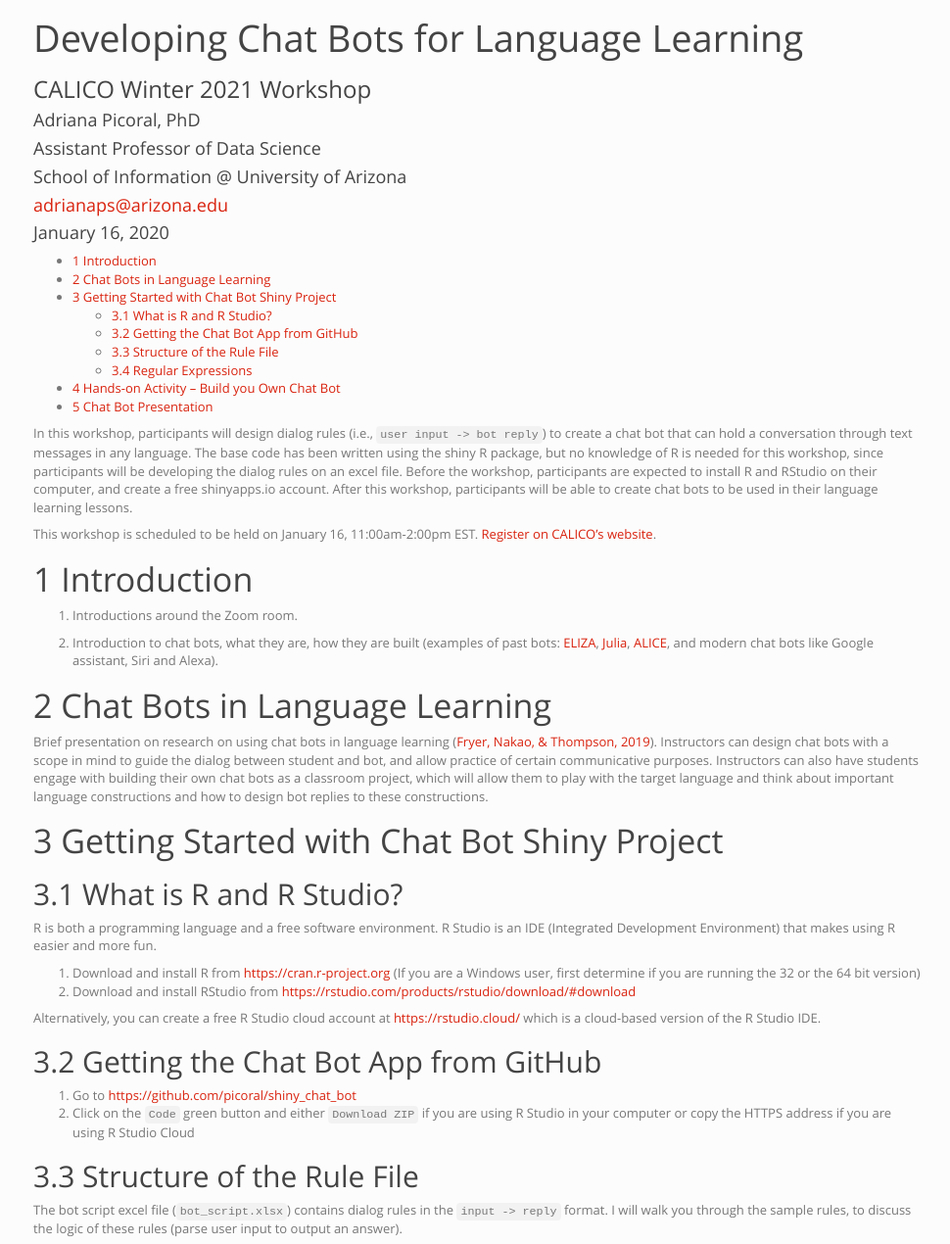
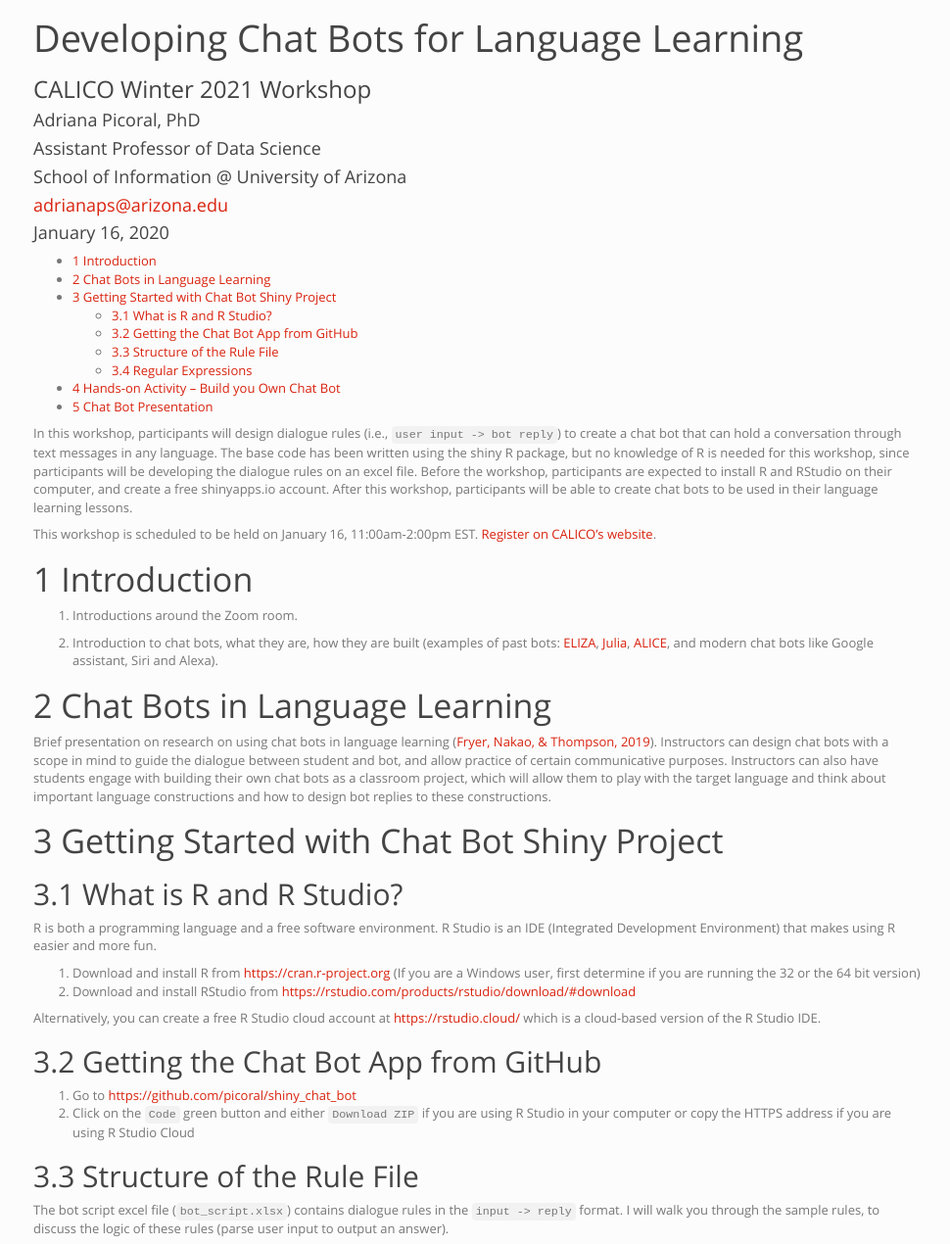
Before and after one commit to picoral/calico-winter-2021-chatbot-workshop, a plain HTML site: page index.html in a window 1280 px wide. Shown: the top 1270 px of the page at 98% size, without its empty margins (151-1121 px from the left). Drawn offline with nearby package versions, Linux system fonts and the light colour scheme; some packages are replaced by stand-ins of ours.

Commit message:
fixed some typos

```diff
--- a/index.html
+++ b/index.html
@@ -446,7 +446,7 @@ summary {
 </ul>
 </div>
 
-<p>In this workshop, participants will design dialog rules (i.e., <code>user input -&gt; bot reply</code>) to create a chat bot that can hold a conversation through text messages in any language. The base code has been written using the shiny R package, but no knowledge of R is needed for this workshop, since participants will be developing the dialog rules on an excel file. Before the workshop, participants are expected to install R and RStudio on their computer, and create a free shinyapps.io account. After this workshop, participants will be able to create chat bots to be used in their language learning lessons.</p>
+<p>In this workshop, participants will design dialogue rules (i.e., <code>user input -&gt; bot reply</code>) to create a chat bot that can hold a conversation through text messages in any language. The base code has been written using the shiny R package, but no knowledge of R is needed for this workshop, since participants will be developing the dialogue rules on an excel file. Before the workshop, participants are expected to install R and RStudio on their computer, and create a free shinyapps.io account. After this workshop, participants will be able to create chat bots to be used in their language learning lessons.</p>
 <p>This workshop is scheduled to be held on January 16, 11:00am-2:00pm EST. <a href="https://calico.org/winter-workshops-january-2021/">Register on CALICO’s website</a>.</p>
 <div id="introduction" class="section level1">
 <h1><span class="header-section-number">1</span> Introduction</h1>
@@ -457,7 +457,7 @@ summary {
 </div>
 <div id="chat-bots-in-language-learning" class="section level1">
 <h1><span class="header-section-number">2</span> Chat Bots in Language Learning</h1>
-<p>Brief presentation on research on using chat bots in language learning (<a href="https://www.sciencedirect.com/science/article/pii/S0747563218306095?casa_token=2fl2giyu8SsAAAAA:zM9aIbRpeidF0WRpHaQS5fQ5v68Gk81y9ZfEZiSIG97XJsk-jYiWqpQrn6GDrUfZ5-aDTKHXqA">Fryer, Nakao, &amp; Thompson, 2019</a>). Instructors can design chat bots with a scope in mind to guide the dialog between student and bot, and allow practice of certain communicative purposes. Instructors can also have students engage with building their own chat bots as a classroom project, which will allow them to play with the target language and think about important language constructions and how to design bot replies to these constructions.</p>
+<p>Brief presentation on research on using chat bots in language learning (<a href="https://www.sciencedirect.com/science/article/pii/S0747563218306095?casa_token=2fl2giyu8SsAAAAA:zM9aIbRpeidF0WRpHaQS5fQ5v68Gk81y9ZfEZiSIG97XJsk-jYiWqpQrn6GDrUfZ5-aDTKHXqA">Fryer, Nakao, &amp; Thompson, 2019</a>). Instructors can design chat bots with a scope in mind to guide the dialogue between student and bot, and allow practice of certain communicative purposes. Instructors can also have students engage with building their own chat bots as a classroom project, which will allow them to play with the target language and think about important language constructions and how to design bot replies to these constructions.</p>
 </div>
 <div id="getting-started-with-chat-bot-shiny-project" class="section level1">
 <h1><span class="header-section-number">3</span> Getting Started with Chat Bot Shiny Project</h1>
@@ -479,7 +479,7 @@ summary {
 </div>
 <div id="structure-of-the-rule-file" class="section level2">
 <h2><span class="header-section-number">3.3</span> Structure of the Rule File</h2>
-<p>The bot script excel file (<code>bot_script.xlsx</code>) contains dialog rules in the <code>input -&gt; reply</code> format. I will walk you through the sample rules, to discuss the logic of these rules (parse user input to output an answer).</p>
+<p>The bot script excel file (<code>bot_script.xlsx</code>) contains dialogue rules in the <code>input -&gt; reply</code> format. I will walk you through the sample rules, to discuss the logic of these rules (parse user input to output an answer).</p>
 <table>
 <thead>
 <tr class="header">
@@ -566,7 +566,7 @@ summary {
 </div>
 <div id="hands-on-activity-build-you-own-chat-bot" class="section level1">
 <h1><span class="header-section-number">4</span> Hands-on Activity – Build you Own Chat Bot</h1>
-<p>Create your own dialog rules individually or in small groups. Design your own <code>input -&gt; reply</code> rules. After the break, we will share our chat bots with each other to provide usability feedback and provide suggestions on how to improve the dialogue.</p>
+<p>Create your own dialogue rules individually or in small groups. Design your own <code>input -&gt; reply</code> rules. After the break, we will share our chat bots with each other to provide usability feedback and provide suggestions on how to improve the dialogue.</p>
 <blockquote>
 <p>15-minute Break</p>
 </blockquote>
```
